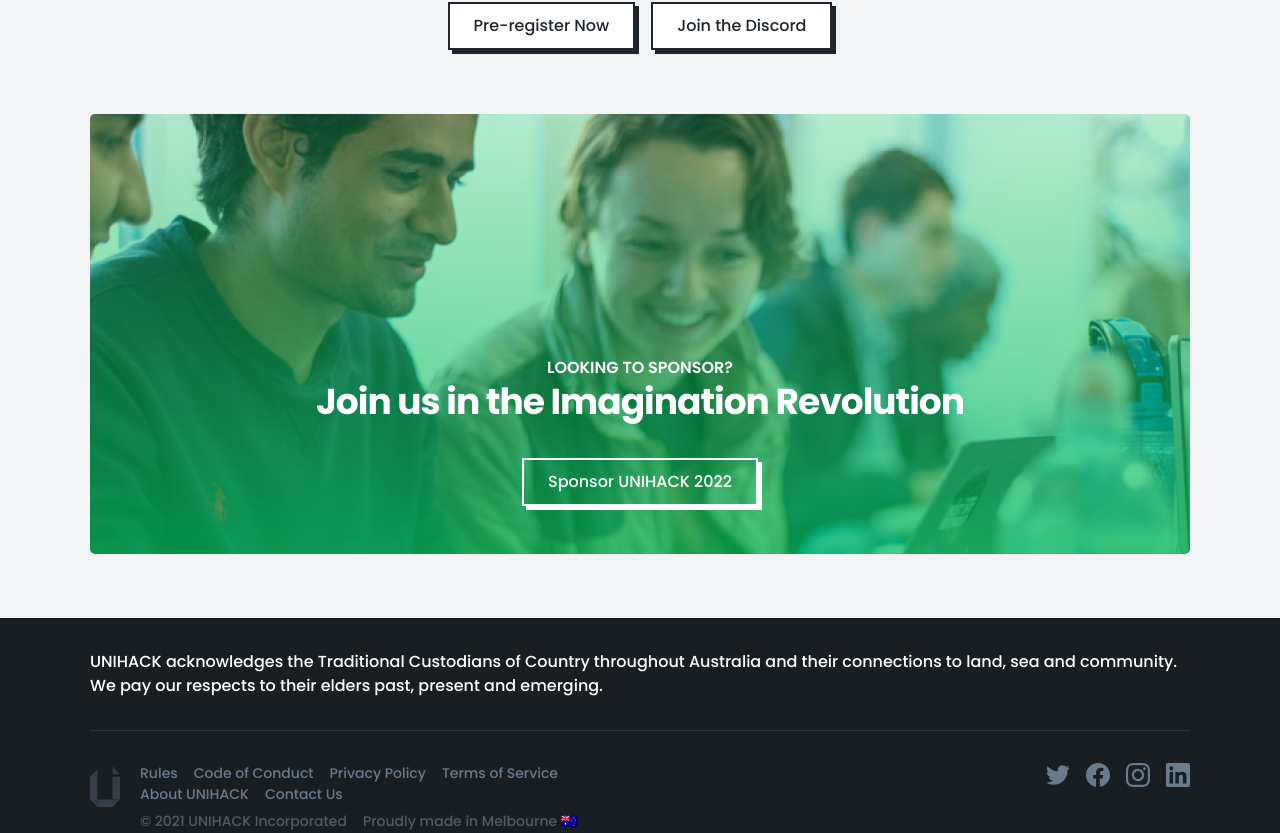
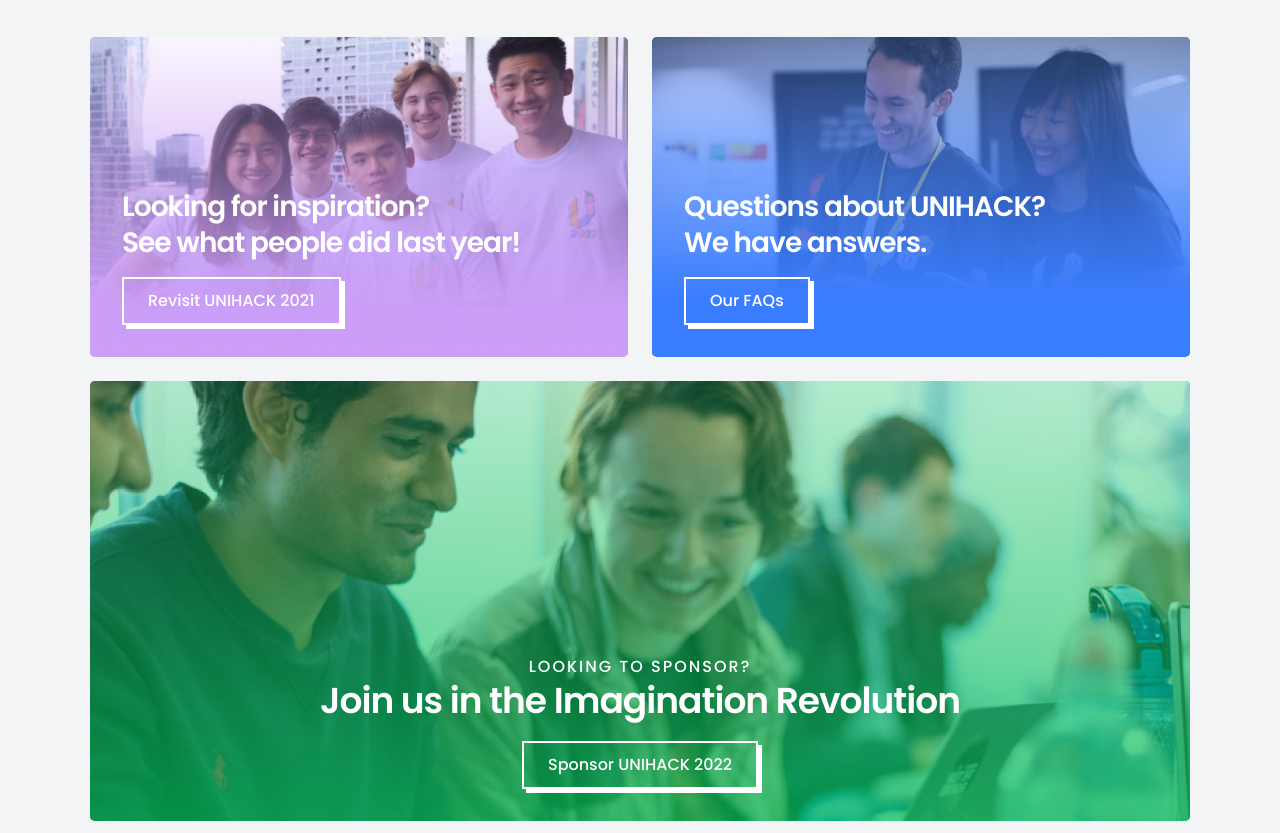
Before and after one commit to unihackhq/unihack.net, a Next.js app: page / in a window 1280 px wide. Shown: the part 627-1460 px from the top of the page. Built offline with nearby package versions, Linux system fonts and the light colour scheme.

Commit message:
Add homepage cards

```diff
--- /dev/null
+++ b/components/home-card/home-card.module.scss
@@ -0,0 +1,52 @@
+@import '../../styles/styles.scss';
+
+.homeCard {
+  border-radius: 5px;
+  width: 100%;
+  height: 300px;
+  position: relative;
+  overflow: hidden;
+
+  @include md {
+    height: 320px;
+  }
+
+  &.midori {
+    background-color: $midori;
+  }
+
+  &.pacific {
+    background-color: $pacific;
+  }
+
+  &.salmon {
+    background-color: $salmon;
+  }
+
+  &.purple {
+    background-color: $purple;
+  }
+
+
+  .content {
+    position: absolute;
+    padding: $base * 4;
+    bottom: 0;
+    left: 0;
+    right: 0;
+  }
+
+  h2 {
+    font-size: 24px;
+    line-height: 32px;
+    margin: 0 0 $base * 2;
+    font-weight: 600;
+    letter-spacing: -1px;
+    color: white;
+
+    @include lg {
+      font-size: 28px;
+      line-height: 36px;
+    }
+  }
+}
--- /dev/null
+++ b/components/home-card/index.tsx
@@ -0,0 +1,37 @@
+import React, { ReactNode } from 'react';
+import classNames from 'classnames/bind';
+import Image from 'next/image';
+import ButtonLink from '../button/button-link';
+import styles from './home-card.module.scss';
+
+const cx = classNames.bind(styles);
+
+interface Props {
+  title: string | ReactNode;
+  placeholderColor: 'midori' | 'pacific' | 'salmon' | 'purple';
+  buttonLink: string;
+  buttonText: string;
+  image?: any; // of type Static Import
+}
+
+const HomeCard = ({
+  title,
+  image,
+  buttonLink,
+  buttonText,
+  placeholderColor,
+}: Props) => (
+  <section className={cx('homeCard', placeholderColor)}>
+    {image && (
+      <Image src={image} layout="responsive" quality="100" placeholder="blur" />
+    )}
+    <div className={cx('content')}>
+      <h2>{title}</h2>
+      <ButtonLink theme="transparent" type="primary" href={buttonLink}>
+        {buttonText}
+      </ButtonLink>
+    </div>
+  </section>
+);
+
+export default HomeCard;
--- a/components/sponsor/sponsor.module.scss
+++ b/components/sponsor/sponsor.module.scss
@@ -1,36 +1,57 @@
 @import '../../styles/styles.scss';
 
 .sponsor {
-  @include page-margin;
   border-radius: 5px;
-  height: 440px;
+  height: 300px;
   position: relative;
   overflow: hidden;
+  background-color: $midori;
+
+  &.standalone {
+    @include page-margin;
+  }
+
+  @include md {
+    height: 440px;
+  }
 
   &-content {
     position: absolute;
-    padding: $base * 6;
+    padding: $base * 4;
     bottom: 0;
     left: 0;
     right: 0;
-    text-align: center;
+    @include md {
+      text-align: center;
+    }
   }
 
   h2 {
-    font-size: 16px;
-    line-height: 21px;
+    font-size: 12px;
+    line-height: 18px;
     text-transform: uppercase;
     color: white;
-    font-weight: 600;
+    font-weight: 400;
+    letter-spacing: 2px;
     margin: 0;
+
+    @include md {
+      font-size: 16px;
+      line-height: 21px;
+    }
   }
 
   p {
-    margin: 0 0 $base * 4;
-    font-size: 36px;
-    line-height: 48px;
-    font-weight: 700;
+    font-size: 24px;
+    line-height: 32px;
+    margin: 0 0 $base * 2;
+    font-weight: 600;
     letter-spacing: -1px;
     color: white;
+
+    @include md {
+      font-size: 36px;
+      line-height: 48px;
+    }
   }
 }
--- a/components/sponsor/sponsor.tsx
+++ b/components/sponsor/sponsor.tsx
@@ -1,22 +1,28 @@
 import React from 'react';
-import Image from 'next/image'
+import Image from 'next/image';
+import classNames from 'classnames/bind';
 import styles from './sponsor.module.scss';
 import ButtonLink from '../button/button-link';
 import image from '../../public/images/homepage/sponsorship.png';
 
-const Sponsor = () => (
-  <section className={styles.sponsor}>
-    <Image src={image} layout="fill" quality="100" />
-    <div className={styles['sponsor-content']}>
-        <h2>Looking to sponsor?</h2>
-        <p>Join us in the Imagination Revolution</p>
-        <ButtonLink
-          theme="transparent"
-          type="primary"
-          href="/sponsorship"
-        >
-          Sponsor UNIHACK 2022
-        </ButtonLink>
+const cx = classNames.bind(styles)
+
+const Sponsor = ({standalone, className}: {standalone?: boolean, className?: string}) => (
+  <section className={cx('sponsor', { standalone }, className)}>
+    <Image
+      src={image}
+      layout="fill"
+      objectFit="cover"
+      objectPosition="20%"
+      quality="100"
+      placeholder="blur"
+    />
+    <div className={cx('sponsor-content')}>
+      <h2>Looking to sponsor?</h2>
+      <p>Join us in the Imagination Revolution</p>
+      <ButtonLink theme="transparent" type="primary" href="/sponsorship">
+        Sponsor UNIHACK 2022
+      </ButtonLink>
     </div>
   </section>
 );
--- a/layouts/page/page.module.scss
+++ b/layouts/page/page.module.scss
@@ -8,5 +8,6 @@
 
   .main-content {
     flex: 1 0 auto;
+    padding: 0 0 $base * 4 0;
   }
 }
--- a/pages/faq/faqs.module.scss
+++ b/pages/faq/faqs.module.scss
@@ -60,7 +60,6 @@
   }
 
   a {
-    @include link;
     color: $pacific;
     text-decoration: underline;
   }
--- a/pages/index.module.scss
+++ b/pages/index.module.scss
@@ -15,6 +15,16 @@
   background: url('../public/images/homepage/2022-hero.png') top center no-repeat;
 
   .grid {
-    padding-bottom: $base * 8;
+    @include page-margin;
+
+    .row {
+      display: grid;
+      grid-gap: $base * 3;
+      margin-bottom: $base * 3;
+
+      @include md {
+        grid-template-columns: repeat(2, 1fr);
+      }
+    }
   }
 }
--- a/pages/index.tsx
+++ b/pages/index.tsx
@@ -4,10 +4,12 @@ import styles from './index.module.scss';
 
 import Page from '../layouts/page/page';
 import Sponsor from '@components/sponsor/sponsor';
-import Header from '@components/header/header';
 import Stack from '@components/stack/stack';
 import BrandHero from 'sections/brand-hero/brand-hero';
+import HomeCard from '@components/home-card';
 
+import inspirationImage from '../public/images/homepage/past.png';
+import faqsImage from '../public/images/homepage/faqs.png';
 
 const Index = () => (
   <div>
@@ -15,10 +17,37 @@ const Index = () => (
       <title>UNIHACK — Australia's premier student hackathon</title>
     </Head>
     <Page>
-      <Header />
       <Stack size="xxlarge" className={styles.index}>
         <BrandHero />
         <div className={styles.grid}>
+          <div className={styles.row}>
+            <HomeCard
+              image={inspirationImage}
+              title={
+                <>
+                  Looking for inspiration?
+                  <br />
+                  See what people did last year!
+                </>
+              }
+              placeholderColor="purple"
+              buttonLink="/events/2021"
+              buttonText="Revisit UNIHACK 2021"
+            />
+            <HomeCard
+              image={faqsImage}
+              title={
+                <>
+                  Questions about UNIHACK?
+                  <br />
+                  We have answers.
+                </>
+              }
+              placeholderColor="pacific"
+              buttonLink="/faq"
+              buttonText="Our FAQs"
+            />
+          </div>
           <Sponsor />
         </div>
       </Stack>
--- a/sections/sponsor-prompt/sponsor-prompt.module.scss
+++ b/sections/sponsor-prompt/sponsor-prompt.module.scss
@@ -4,6 +4,7 @@
 .sponsor-prompt {
   background: $midori;
   padding-bottom: $space-xxlarge;
+  margin-bottom: $base * -4;
 
   &-container {
     @include page-margin;
--- a/styles/colours.scss
+++ b/styles/colours.scss
@@ -16,6 +16,7 @@ $salmon-d50: #803c3c;
 $salmon-l50: #ffbbbb;
 $primary-l50: #fee180;
 $primary-l70: #feedb3;
+$purple: #CB9EF8;
 
 // Sponsorship
 $platinum: #a3adb8;
```
